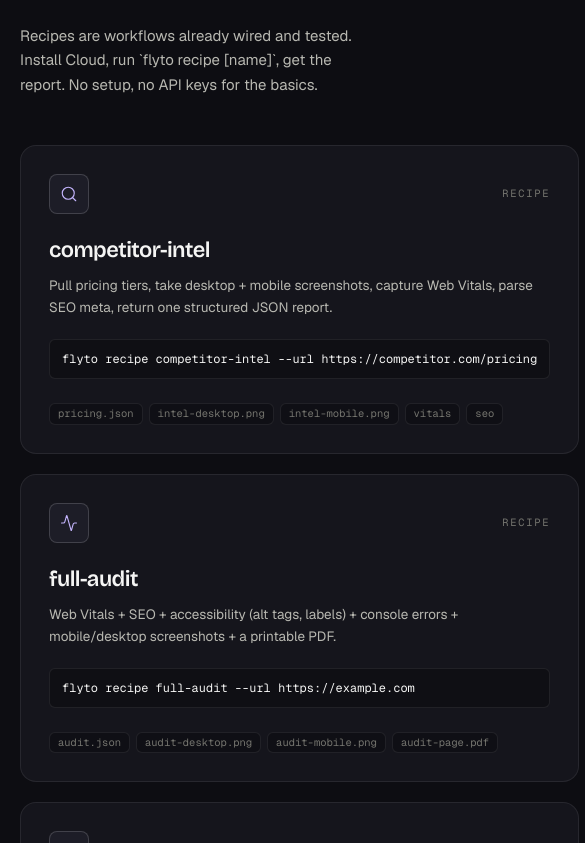
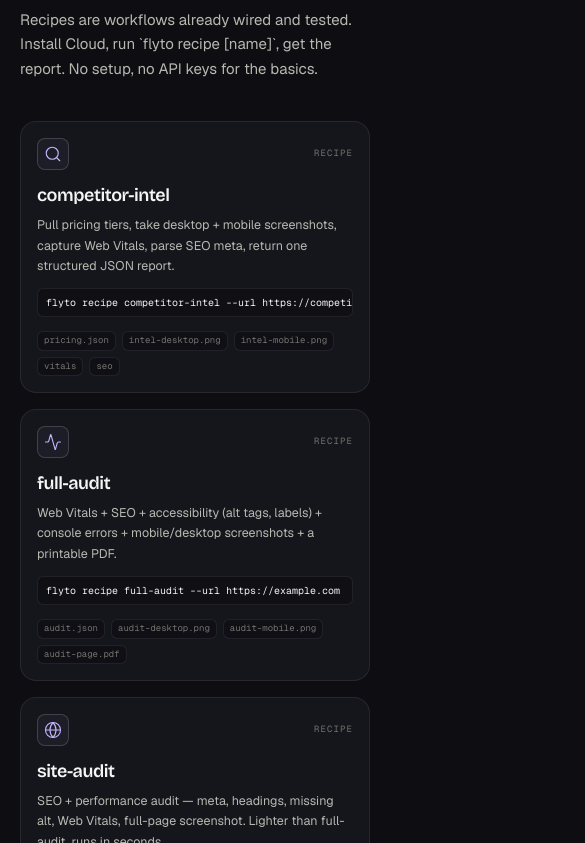
Before and after one commit to flytohub/flyto-landing-page, a Next.js app: page /en/cloud in a window 390 px wide. Shown: the part 3401-4244 px from the top of the page, 585 px wide, since content can reach past the window. Built offline with nearby package versions, Linux system fonts and the light colour scheme.

Commit message:
fix: prevent cloud mobile overflow

```diff
--- a/components/layout/MobileMenu.tsx
+++ b/components/layout/MobileMenu.tsx
@@ -24,7 +24,7 @@ export function MobileMenu({ open, onClose }: { open: boolean; onClose: () => vo
   return (
     <div
       className={cn(
-        'fixed inset-0 z-[60] transition-opacity duration-300 lg:hidden',
+        'fixed inset-0 z-[60] overflow-hidden transition-opacity duration-300 lg:hidden',
         open ? 'pointer-events-auto opacity-100' : 'pointer-events-none opacity-0',
       )}
     >
--- a/components/sections/CodeSample.tsx
+++ b/components/sections/CodeSample.tsx
@@ -71,9 +71,9 @@ export function CodeSample() {
   };
 
   return (
-    <section className="mx-auto max-w-6xl px-5 py-24 sm:px-8 sm:py-32">
-      <div className="grid gap-12 lg:grid-cols-12 lg:gap-16">
-        <header className="lg:col-span-5">
+    <section className="mx-auto max-w-6xl px-5 py-20 sm:px-8 sm:py-32">
+      <div className="grid min-w-0 gap-10 lg:grid-cols-12 lg:gap-16">
+        <header className="min-w-0 lg:col-span-5">
           <span className="label-mono">{t('label')}</span>
           <h2 className="h-display mt-4 text-[clamp(32px,5vw,56px)]">{t('title')}</h2>
           <p className="mt-5 max-w-md text-[15px] leading-relaxed text-bone-200">
@@ -101,17 +101,17 @@ export function CodeSample() {
           whileInView={{ opacity: 1, y: 0 }}
           viewport={{ once: true, margin: '-60px' }}
           transition={{ duration: 0.8, ease: [0.16, 1, 0.3, 1] }}
-          className="lg:col-span-7"
+          className="min-w-0 lg:col-span-7"
         >
-          <div className="overflow-hidden rounded-2xl border border-[var(--color-line)] bg-ink-900/80 shadow-[0_30px_80px_-24px_rgba(0,0,0,0.6)]">
-            <div className="flex items-center border-b border-[var(--color-line)] bg-ink-800/40">
+          <div className="w-full max-w-full overflow-hidden rounded-2xl border border-[var(--color-line)] bg-ink-900/80 shadow-[0_30px_80px_-24px_rgba(0,0,0,0.6)]">
+            <div className="flex min-w-0 items-center overflow-x-auto border-b border-[var(--color-line)] bg-ink-800/40">
               <TabBtn label="workflow.json"  icon={FileJson} active={tab === 'json'}    onClick={() => setTab('json')} />
               <TabBtn label="cli"            icon={Terminal} active={tab === 'cli'}     onClick={() => setTab('cli')} />
               <TabBtn label="webhook"        icon={Webhook}  active={tab === 'webhook'} onClick={() => setTab('webhook')} />
 
               <button
                 onClick={onCopy}
-                className="ml-auto inline-flex items-center gap-1.5 px-4 py-3 font-mono text-[10.5px] tracking-wide uppercase text-bone-300 transition-colors hover:text-bone-100"
+                className="ml-auto inline-flex shrink-0 items-center gap-1.5 px-3 py-3 font-mono text-[10.5px] tracking-wide uppercase text-bone-300 transition-colors hover:text-bone-100 sm:px-4"
                 aria-label="Copy"
               >
                 {copied ? (
@@ -128,7 +128,7 @@ export function CodeSample() {
               </button>
             </div>
 
-            <pre className="max-h-[420px] overflow-auto px-5 py-5 font-mono text-[12.5px] leading-relaxed text-bone-100">
+            <pre className="max-h-[360px] max-w-full overflow-auto px-4 py-4 font-mono text-[11px] leading-relaxed text-bone-100 sm:max-h-[420px] sm:px-5 sm:py-5 sm:text-[12.5px]">
               <code>{SAMPLES[tab].code}</code>
             </pre>
           </div>
@@ -153,7 +153,7 @@ function TabBtn({
     <button
       onClick={onClick}
       className={cn(
-        'inline-flex items-center gap-1.5 border-b-2 px-4 py-3 font-mono text-[11.5px] tracking-wide transition-colors',
+        'inline-flex shrink-0 items-center gap-1.5 border-b-2 px-3 py-3 font-mono text-[10.5px] tracking-wide transition-colors sm:px-4 sm:text-[11.5px]',
         active
           ? 'border-violet-400 text-bone-100'
           : 'border-transparent text-bone-300 hover:text-bone-200',
--- a/components/sections/Recipes.tsx
+++ b/components/sections/Recipes.tsx
@@ -29,7 +29,7 @@ export function Recipes() {
   const items = t.raw('items') as Recipe[];
 
   return (
-    <section className="mx-auto max-w-6xl px-5 py-24 sm:px-8 sm:py-32">
+    <section className="mx-auto max-w-6xl px-5 py-20 sm:px-8 sm:py-32">
       <header className="max-w-2xl">
         <span className="label-mono">{t('label')}</span>
         <h2 className="h-display mt-4 text-[clamp(36px,6vw,64px)]">{t('title')}</h2>
@@ -38,7 +38,7 @@ export function Recipes() {
         </p>
       </header>
 
-      <div className="mt-12 grid gap-5 md:grid-cols-2">
+      <div className="mt-10 grid min-w-0 gap-4 sm:mt-12 sm:gap-5 md:grid-cols-2">
         {items.map((it, i) => {
           const Icon = ICONS[it.iconName];
           return (
@@ -48,33 +48,33 @@ export function Recipes() {
               whileInView={{ opacity: 1, y: 0 }}
               viewport={{ once: true, margin: '-50px' }}
               transition={{ duration: 0.6, delay: i * 0.05, ease: [0.16, 1, 0.3, 1] }}
-              className="lift flex flex-col gap-5 rounded-2xl border border-[var(--color-line)] bg-ink-800 p-7"
+              className="lift flex min-w-0 flex-col gap-3 rounded-2xl border border-[var(--color-line)] bg-ink-800 p-4 sm:gap-5 sm:p-7"
             >
               <div className="flex items-center justify-between">
-                <span className="grid h-10 w-10 place-items-center rounded-lg border border-[var(--color-line-strong)] bg-ink-700 text-violet-300">
+                <span className="grid h-8 w-8 place-items-center rounded-lg border border-[var(--color-line-strong)] bg-ink-700 text-violet-300 sm:h-10 sm:w-10">
                   <Icon className="h-4.5 w-4.5" strokeWidth={1.5} />
                 </span>
-                <span className="font-mono text-[10.5px] tracking-[0.16em] uppercase text-bone-300">
+                <span className="font-mono text-[9px] tracking-[0.12em] uppercase text-bone-300 sm:text-[10.5px] sm:tracking-[0.16em]">
                   RECIPE
                 </span>
               </div>
 
               <div>
-                <h3 className="font-display text-[22px] font-semibold tracking-tight">
+                <h3 className="font-display text-[18px] font-semibold tracking-tight sm:text-[22px]">
                   {it.name}
                 </h3>
-                <p className="mt-2 text-[13.5px] leading-relaxed text-bone-200">{it.body}</p>
+                <p className="mt-1.5 text-[12.5px] leading-relaxed text-bone-200 sm:mt-2 sm:text-[13.5px]">{it.body}</p>
               </div>
 
-              <pre className="overflow-x-auto rounded-md border border-[var(--color-line)] bg-ink-900/70 px-3 py-2.5 font-mono text-[12px] text-bone-100">
+              <pre className="max-w-full overflow-x-auto rounded-md border border-[var(--color-line)] bg-ink-900/70 px-2 py-1.5 font-mono text-[10px] text-bone-100 sm:px-3 sm:py-2.5 sm:text-[12px]">
                 <code>{it.command}</code>
               </pre>
 
-              <div className="flex flex-wrap gap-1.5 pt-1">
+              <div className="flex flex-wrap gap-1.5 pt-0.5 sm:pt-1">
                 {it.outputs.map((o) => (
                   <span
                     key={o}
-                    className="rounded-md border border-[var(--color-line)] bg-ink-900/60 px-2 py-0.5 font-mono text-[10.5px] text-bone-300"
+                    className="rounded-md border border-[var(--color-line)] bg-ink-900/60 px-1.5 py-0.5 font-mono text-[9px] text-bone-300 sm:px-2 sm:text-[10.5px]"
                   >
                     {o}
                   </span>
```
